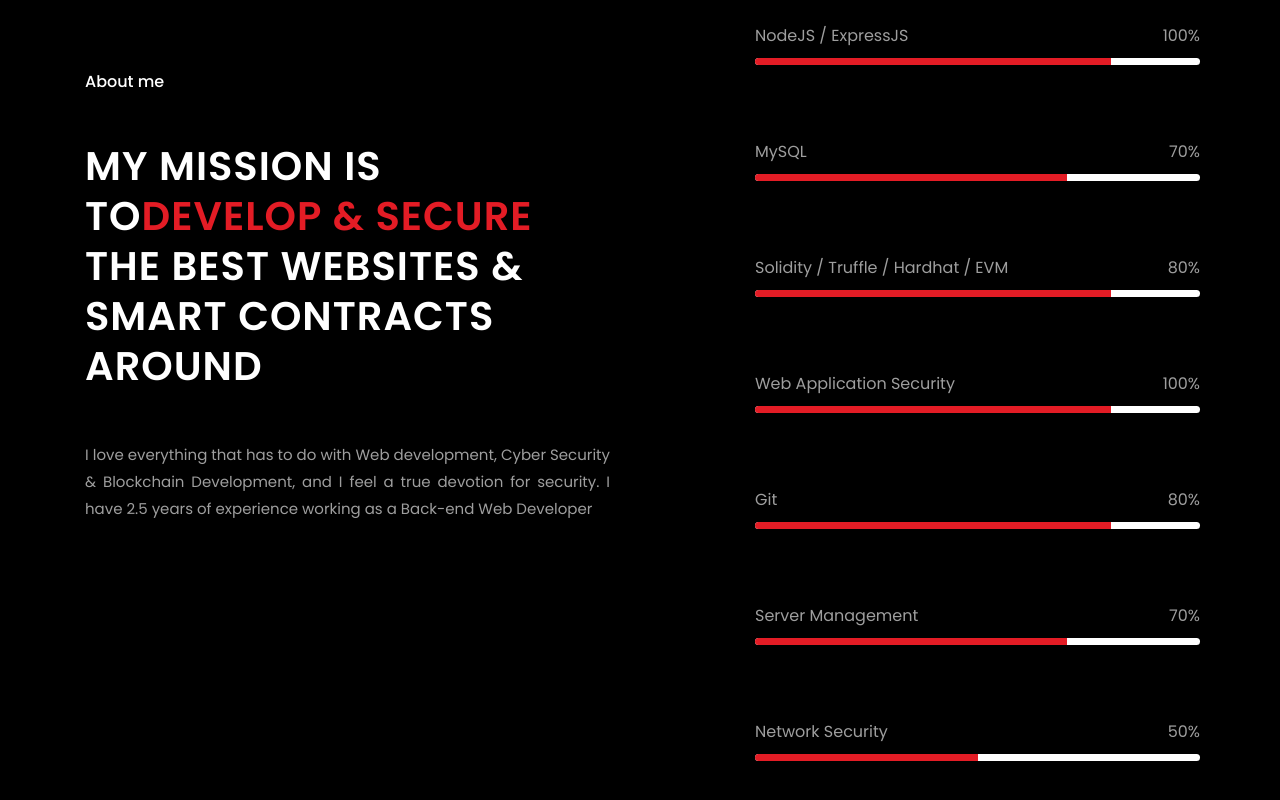
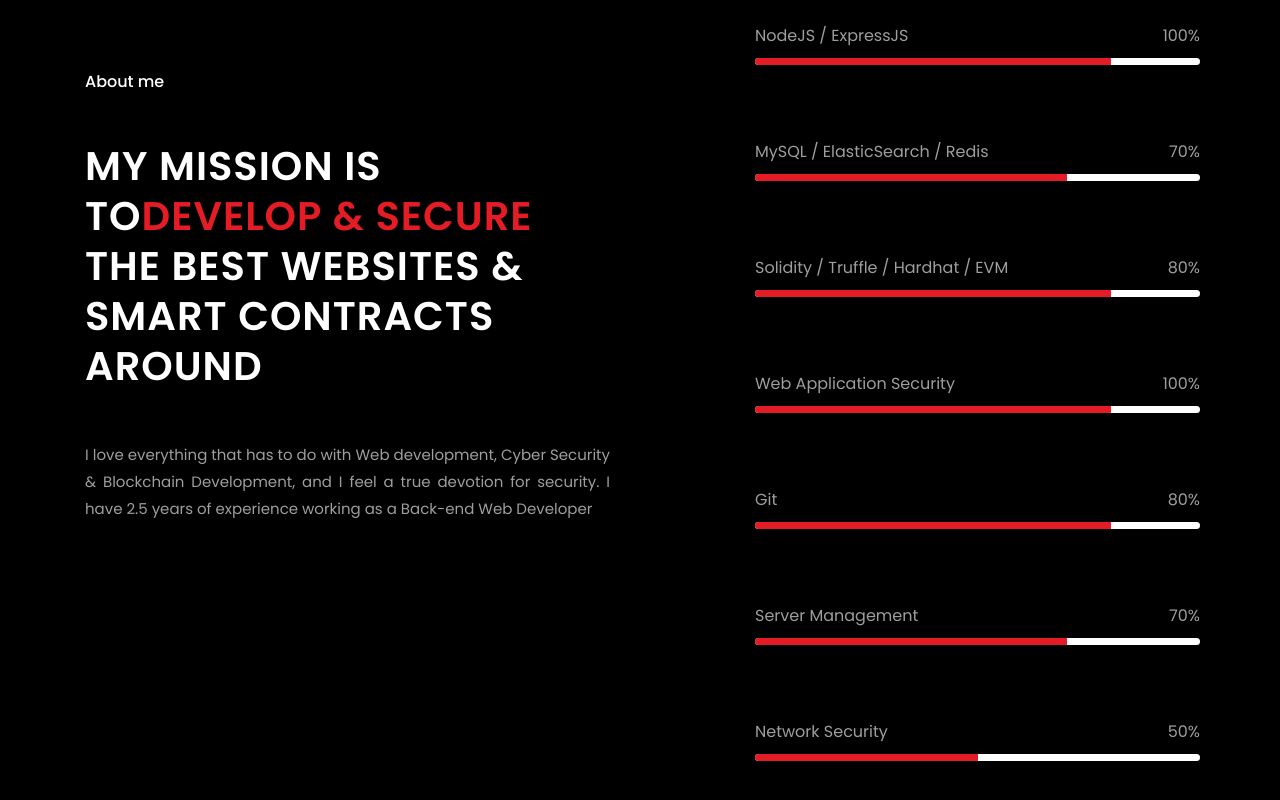
Before and after one commit to merchant862/portfolio, a plain HTML site: page index.html in a window 1280 px wide. Shown: the part 852-1652 px from the top of the page. Drawn offline with Linux system fonts and the light colour scheme; a web font is replaced by a local one.

Commit message:
Update index.html

```diff
--- a/index.html
+++ b/index.html
@@ -118,7 +118,7 @@
                                     </div>
                                     <div class="_re_uy_iu">
                                         <div class="_ol_ew_xs">
-                                            <span>MySQL</span>
+                                            <span>MySQL / ElasticSearch / Redis</span>
                                             <span>70%</span>
                                         </div>
                                         <div class="progress">
```
